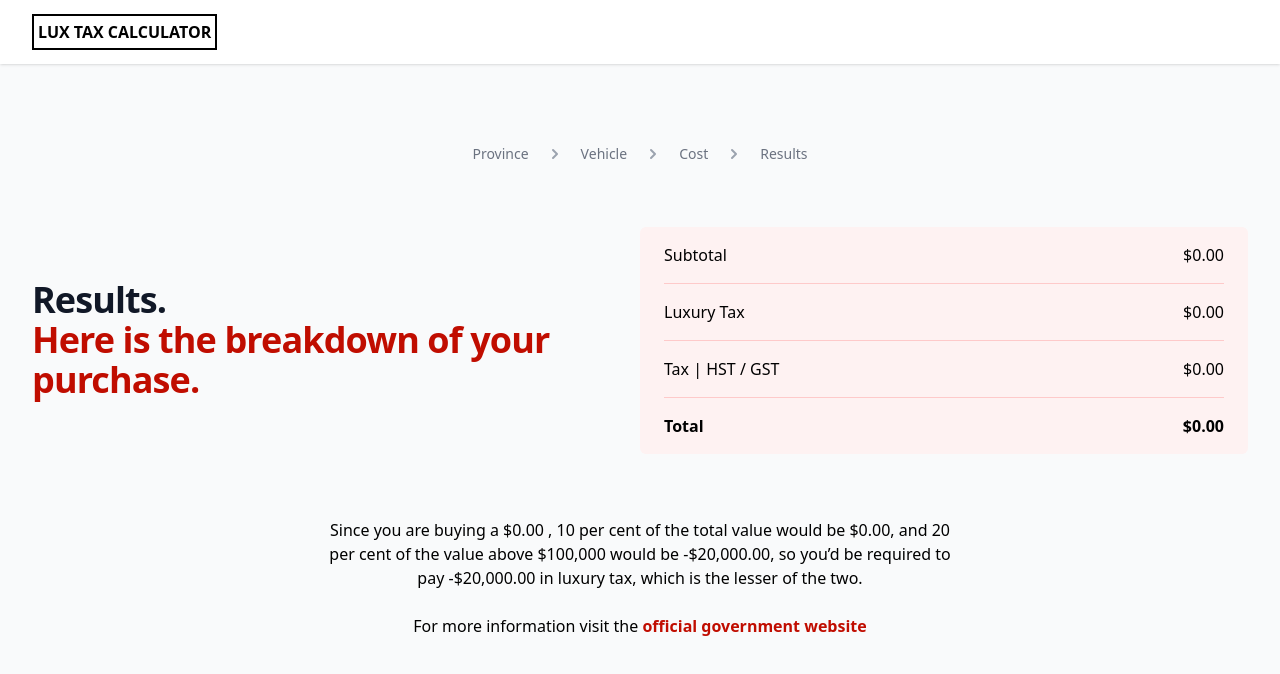
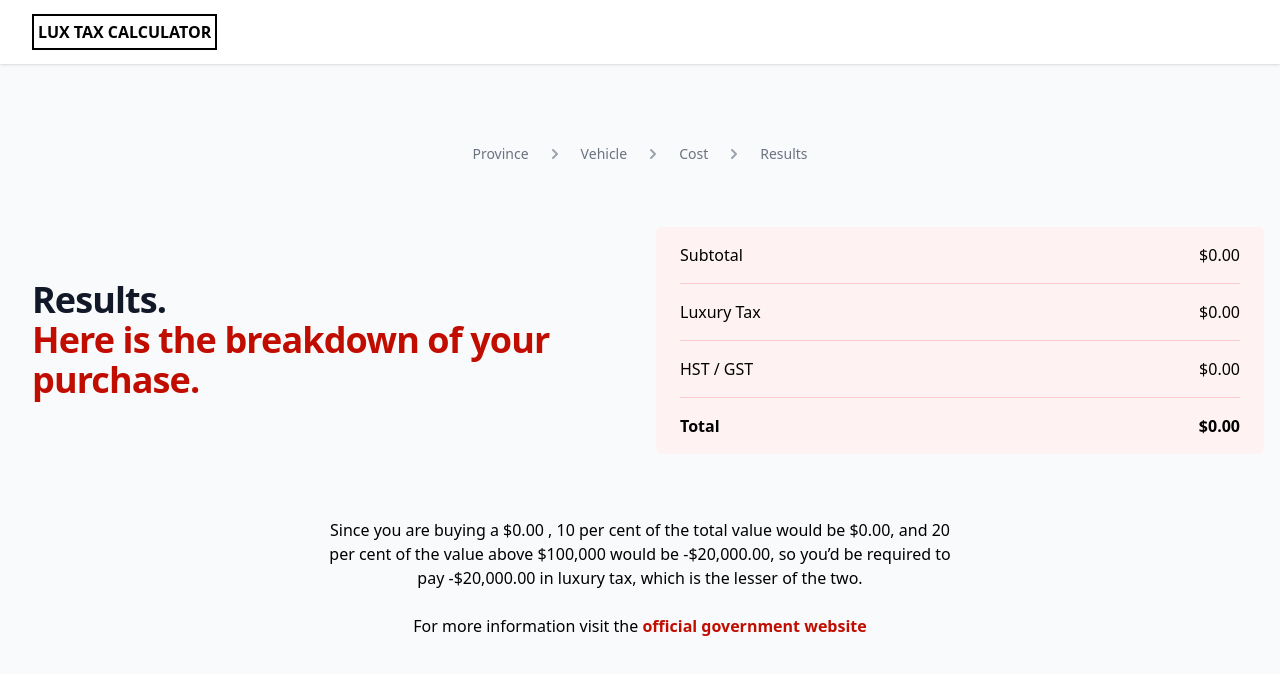
Before and after one commit to jasuno/luxtax, a Next.js app: page /results in a window 1280 px wide. Shown: the top 674 px of the page. Built offline with nearby package versions, Linux system fonts and the light colour scheme.

Commit message:
Made results full width

```diff
--- a/components/elements/layout.js
+++ b/components/elements/layout.js
@@ -33,7 +33,7 @@ const Layout = ({
             <span className="block">{title}</span>
             <span className="block text-canadaRed">{subtitle}</span>
           </h2>
-          <div className="flex lg:w-1/2 md:ml-8 lg:mt-0 lg:flex-shrink-0">
+          <div className="flex w-screen lg:w-1/2 md:ml-8 lg:mt-0 lg:flex-shrink-0">
             {content}
           </div>
         </div>
--- a/components/screens/results.js
+++ b/components/screens/results.js
@@ -13,7 +13,7 @@ const converterToCurrency = (value) => {
 
 const content = () => {
   return (
-    <div className="flex w-full lg:mt-0 lg:flex-shrink-0">
+    <div className="flex w-full mx-4 lg:w-full lg:mt-0 lg:flex-shrink-0">
       <motion.div
         variants={stagger}
         className=" w-full bg-red-50 py-4 px-6 rounded-md"
@@ -44,7 +44,7 @@ const content = () => {
           variants={fadeInUp}
           className="flex flex-row items-center justify-between"
         >
-          <p>Tax | HST / GST</p>
+          <p>HST / GST</p>
           <p>{converterToCurrency(Store.result.tax)}</p>
         </motion.div>
         <motion.div
@@ -67,7 +67,7 @@ const content = () => {
 
 const explanation = () => {
   return (
-    <div className="mx-4  md:w-1/2 text-center font-medium mb-24 md:mb-0">
+    <div className="mx-4 md:w-1/2 text-center font-medium mb-24 md:mb-0">
       <p>{`Since you are buying a ${converterToCurrency(
         Store.result.subtotal
       )} ${
```
